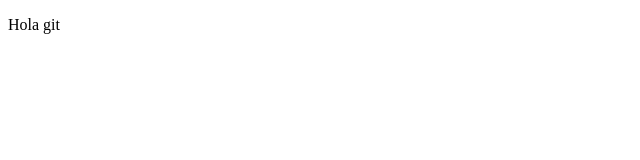
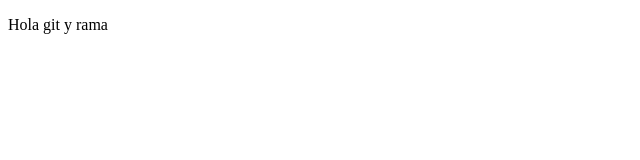
Before and after one commit to juanaddamo/git-bootcamp1, a plain HTML site: page index.html in a window 1280 px wide. Shown: the full height of the page, 0-640 px from the left. Drawn offline with Linux system fonts and the light colour scheme.

Commit message:
agrego rama

```diff
--- a/index.html
+++ b/index.html
@@ -7,6 +7,6 @@
     <title>Document</title>
 </head>
 <body>
-    <p>Hola git</p>
+    <p>Hola git y rama</p>
 </body>
 </html>
```
